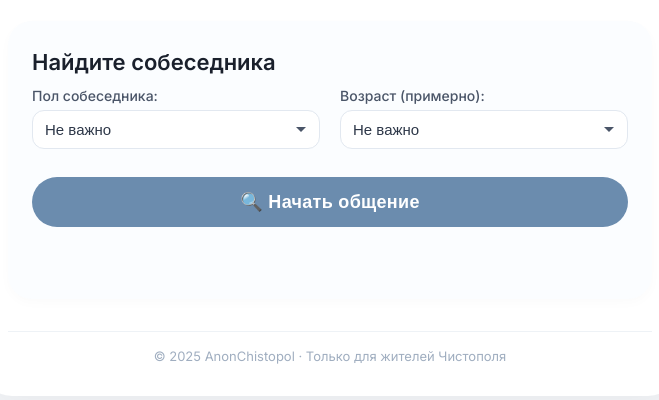
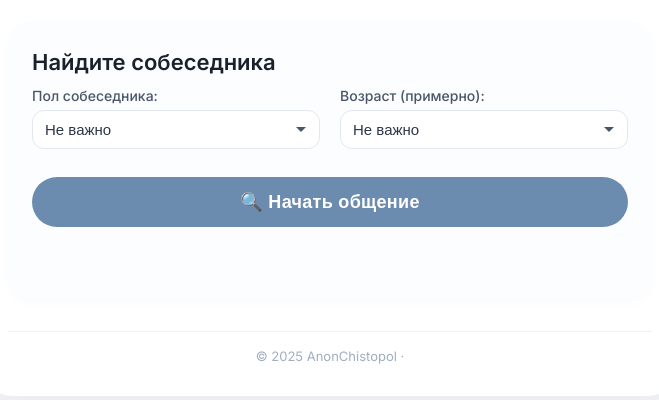
Before and after one commit to OYEAS21/anon, a website: page public/index.html in a window 1280 px wide. Shown: the part 258-658 px from the top of the page, without its empty margins (310-969 px from the left). Drawn offline with nearby package versions, Linux system fonts and the light colour scheme; no server answers.

```diff
--- a/public/index.html
+++ b/public/index.html
@@ -58,7 +58,7 @@
         </div>
 
         <footer>
-            <p>© 2025 AnonChistopol · Только для жителей Чистополя</p>
+            <p>© 2025 AnonChistopol ·</p>
         </footer>
     </div>
 
```
